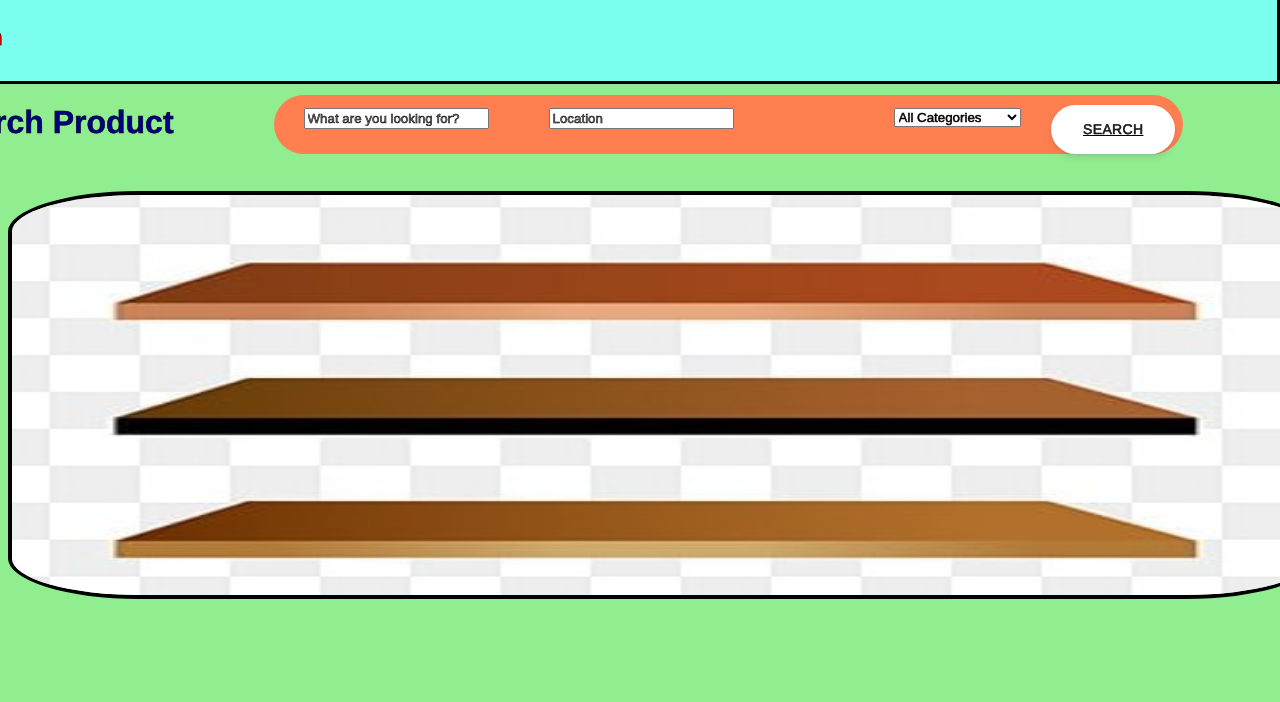
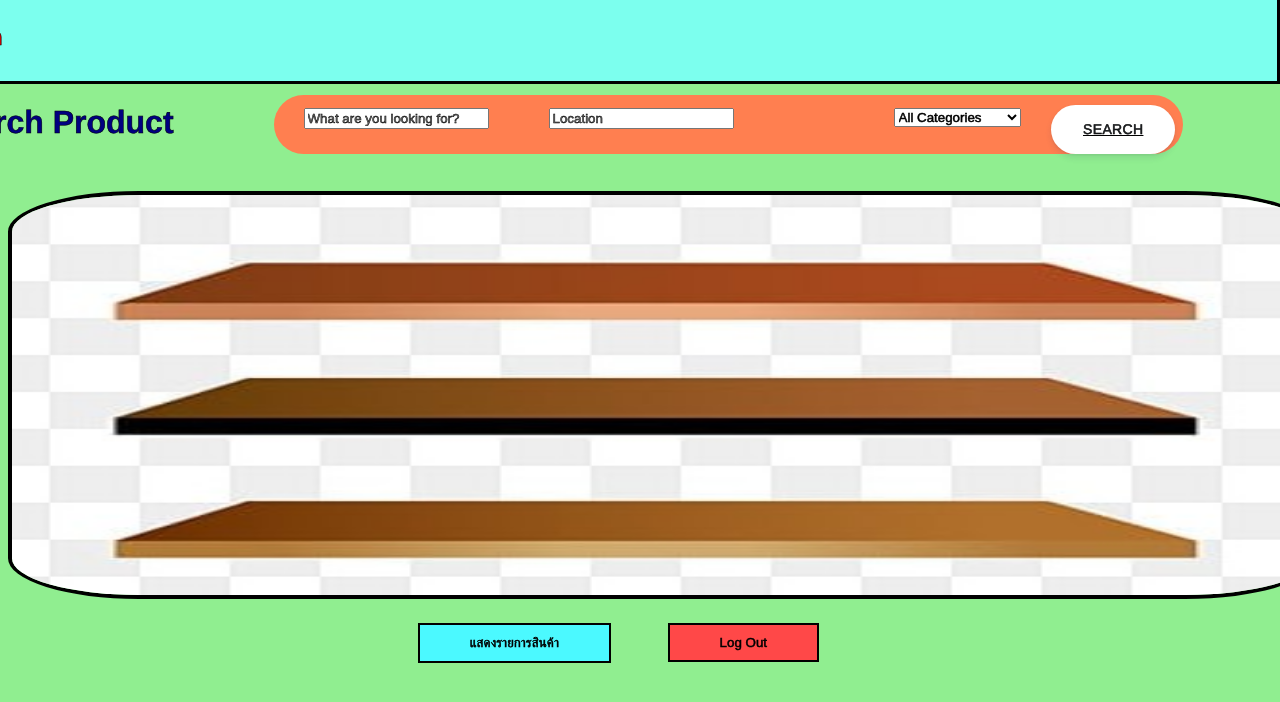
Before and after one commit to EveGalaxy/Front-end-Bpduction, a Vue app: page /search-product in a window 1280 px wide. Shown: the top 702 px of the page. Built offline with nearby package versions, Linux system fonts and the light colour scheme.

Commit message:
Update SearchProduct.vue

```diff
--- a/src/views/SearchProduct.vue
+++ b/src/views/SearchProduct.vue
@@ -27,7 +27,11 @@
         </a>
     </div>
     </div><br>
-    <img :src="imageUrl" alt="product in shelves" class="shelves">
+    <img :src="imageUrl" alt="product in shelves" class="shelves"><br>
+    <div class="btnunder">
+        <button class="productlist" @click="gotoProductList()">แสดงรายการสินค้า</button>
+        <button class="logout" @click="logoutSystem()">Log Out</button>
+    </div>
 </template>
 
 <style>
@@ -115,6 +119,32 @@
     border-color: #fff;
     box-shadow: 0 4px 6px rgba(50, 50, 93, .11), 0 1px 3px rgba(0, 0, 0, .08);
 }
+button.productlist {
+    background-color: #4bf9ff;
+    border: 2px solid  #000000;
+    color: rgb(0, 0, 0);
+    padding: 0.75em 1.5em;
+    margin: 0 .5em;
+    cursor: pointer;
+    margin-top: 20px;
+    margin-bottom: 50px;
+    margin-right: 50px;
+    padding-left: 50px;
+    padding-right: 50px;
+}
+button.logout {
+    background-color: #ff4848;
+    border: 2px solid  #000000;
+    color: rgb(0, 0, 0);
+    padding: 0.75em 1.5em;
+    margin: 0 .5em;
+    cursor: pointer;
+    margin-top: 20px;
+    margin-bottom: 50px;
+    margin-right: 50px;
+    padding-left: 50px;
+    padding-right: 50px;
+}
 </style>
 
 <script>
@@ -123,6 +153,14 @@ export default {
     return {
         imageUrl: require('@/assets/shelves1.jpg'),
     }
+  },
+  methods: {
+    gotoProductList(){
+      this.$router.replace('/product-list');
+    },
+    logoutSystem() {
+      this.$router.replace('/login');
+    },
   }
 }
 </script>
```
